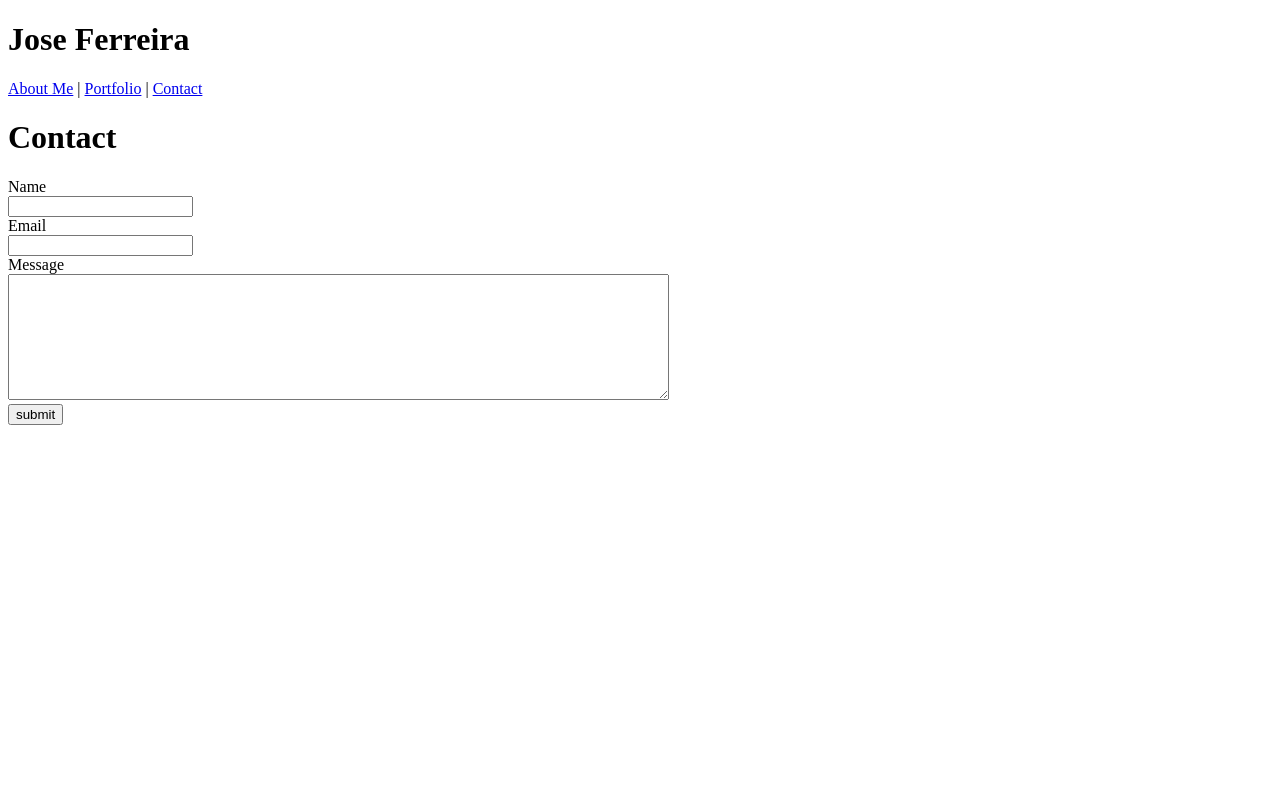
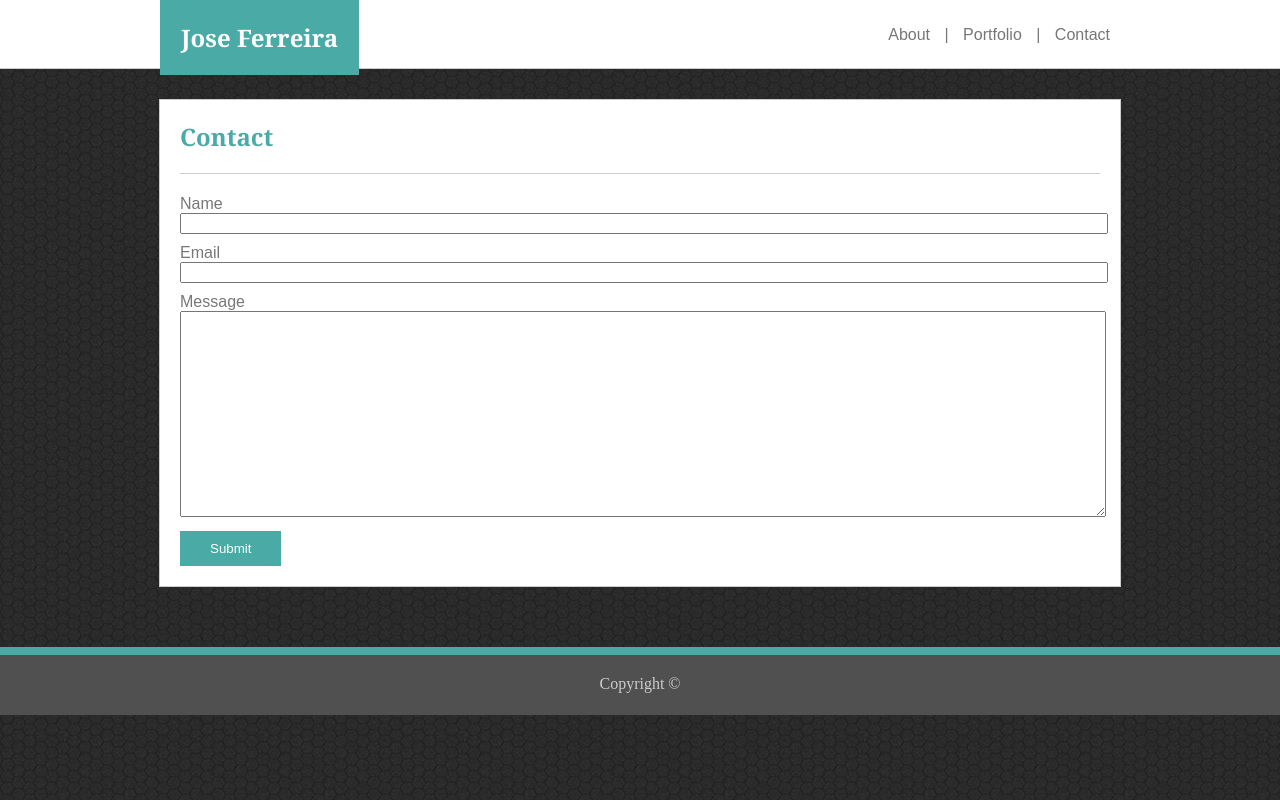
Before and after one commit to joseferreira5/Basic-Portfolio, a plain HTML site: page contact.html in a window 1280 px wide. Drawn offline with Linux system fonts and the light colour scheme.

Commit message:
added photos and significant changes to html and css

```diff
--- a/assets/css/style.css
+++ b/assets/css/style.css
@@ -2,22 +2,156 @@ body {
     margin: 0;
     padding: 0;
     background-color: #cccccc;
-    background-image: url(../images/dark-honeycomb.png)
+    background-image: url("../images/dark-honeycomb.png");
 }
+
 header {
     background-color: #ffffff;
-    border-style: solid;
-    border-color: #cccccc;
-    text-align: right;
+    border-bottom: 1px solid #cccccc;
+    width: 100%;
+    height: 68px;
     font-family: Georgia, 'Times New Roman', Times, serif;
+    margin-bottom: 30px;
+}
+
+nav {
+    background-color: #fff;
+    width: 960px;
+    margin: 0 auto;
+    height: 68px;
+}
+
+h1 {
+    background-color: #4aaaa5;
+    color: #ffffff;
+    margin: 0;
+    padding: 21px;
+    text-align: center;
+    font-family: Georgia, 'Times New Roman', Times, serif;
+}
+
+ul {
+    text-align: center;
+    color: #777;
+    font-family: Arial, Helvetica, sans-serif;
 
 }
+
+li {
+    margin: 0 10px;
+    display: inline-block;
+}
+
+a, a:active, a:hover, a:visited {
+    text-decoration: none;
+    color: #777777;
+}
+
+
+h2 {
+    padding: 20px;
+    margin: 0;
+    color: #4aaaa5;
+    font-family: Georgia, 'Times New Roman', Times, serif;
+}
+
+h3 {
+    background-color: #4aaaa5;
+    color: #fff;
+    text-align: center;
+    position: absolute;
+    width: 100%;
+    padding: 10px 0;
+    top: 80px;
+}
+
+hr {
+    display: block;
+    height: 1px;
+    border: 0;
+    border-top: 1px solid #ccc;
+    margin: 0 auto;
+    padding: 0;
+    width: 920px;
+}
+
+p {
+    line-height: 2;
+    margin: 0;
+    padding: 20px;
+    font-family: Arial, Helvetica, sans-serif;
+    color: #777;
+}
+
+footer {
+    border-top: 8px solid #4aaaa5;
+    text-align: center;
+    color: #ccc;
+    background-color: #505050;
+    padding-top: 20px;
+}
+
+.box-left {
+    float: left;
+}
+
+.box-right {
+    float: right;
+    padding-top: 10px;
+}
+
 .content {
     width: 960px;
-    margin: 0 auto;
-    padding: 25px;
+    margin: 20px auto;
     background-color: #ffffff;
-    border-style: solid;
-    border-color: #cccccc;
+    border: 1px solid #cccccc;
     font-family: Arial, Helvetica, sans-serif;
 }
+
+.profile-photo {
+    float: left;
+    margin: 20px;
+}
+
+.image-box {
+    width: 280px;
+    height: 180px;
+    margin: 20px;
+    position: relative;
+    display: inline-block;
+}
+
+.image-box-image {
+    width: 100%;
+}
+
+.contact-form {
+    padding: 20px;
+    font-family: Arial, Helvetica, sans-serif;
+    color: #777;
+}
+
+.contact-form-input {
+    margin-bottom: 10px;
+}
+
+.input-box {
+    width: 100%;
+}
+
+#message {
+    width: 100%;
+    height: 200px;
+}
+
+.submit {
+    background-color: #4aaaa5;
+    color: #fff;
+    padding: 10px 30px;
+    border: 0;
+}
+
+.push,
+.footer {
+    height: 40px;
+}
--- a/contact.html
+++ b/contact.html
@@ -1,29 +1,45 @@
 <!DOCTYPE html>
 <html lang="en-us">
     <head>
-        <title>Contact - Jose Ferreira</title>
+      <meta charset="UTF-8">
+      <title>Contact - Jose Ferreira</title>
+      <link href="./assets/css/style.css" type="text/css" rel="stylesheet">
     </head>
     <body>
-    <!--Header-->
-        <header>
+      <header>
+        <nav>
+          <div class="box-left">
             <h1>Jose Ferreira</h1>
-            <nav>
-                <a href="./index.html">About Me</a> |
-                <a href="./portfolio.html">Portfolio</a> |
-                <a href="./contact.html">Contact</a>
-            </nav>
-        </header>
-
-    <!--Content-->
-        <h1>Contact</h1>
-        <form action="#" method="get">
+          </div>
+          <div class="box-right">
+            <ul>
+              <li><a href="./index.html">About</a></li> |
+              <li><a href="./portfolio.html">Portfolio </a></li> |
+              <li><a href="#">Contact </a></li>
+            </ul>
+          </div>
+        </nav>
+      </header>
+      <div class="content">
+        <h2>Contact</h2>
+        <hr/>
+        <form action="" method="GET" class="contact-form">
+          <div class="contact-form-input">
             <label for="name">Name</label><br>
-            <input id="name" class="text"><br>
+            <input type="text" id="name" class="input-box">
+          </div>
+          <div class="contact-form-input">
             <label for="email">Email</label><br>
-            <input id="email" class="text"><br>
+            <input type="text" id="email" class="input-box">
+          </div>
+          <div class="contact-form-input">
             <label for="message">Message</label><br>
-            <textarea id="message" rows="8" cols="80"></textarea><br>
-            <input type="submit" value="submit">
+            <textarea id="message"></textarea>
+          </div>
+          <input type="submit" class="submit"/>
         </form>
+      </div>
+      <div class="push"></div>
+      <footer class="footer">Copyright &copy;</footer>
     </body>
 </html>
```
Also changed, not shown: index.html (+16 -10 lines), portfolio.html (+48 -11 lines), assets/images/profile_photo2.jpg (added), assets/images/project1.jpg (added), assets/images/project2.jpg (added), assets/images/project3.jpg (added), assets/images/project4.jpg (added), assets/images/project5.jpg (added), assets/images/textured_paper.png (added).
